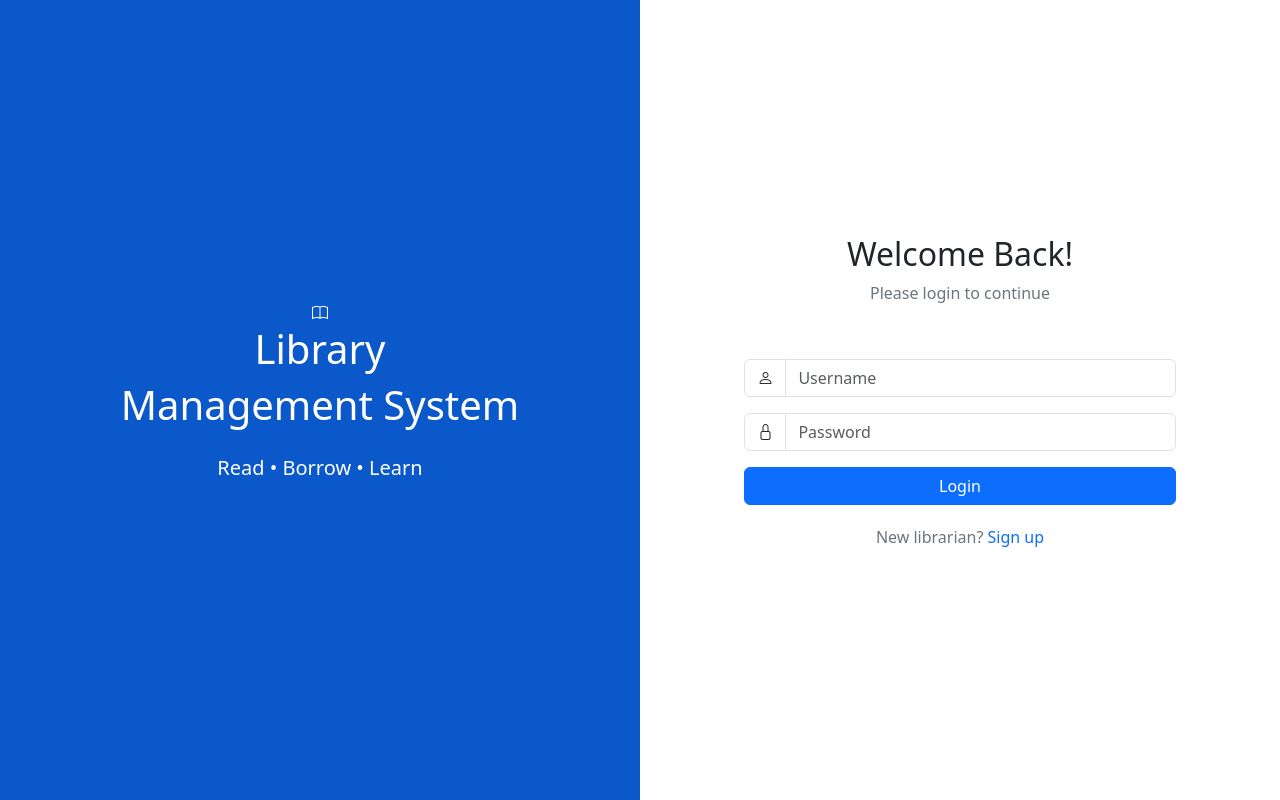
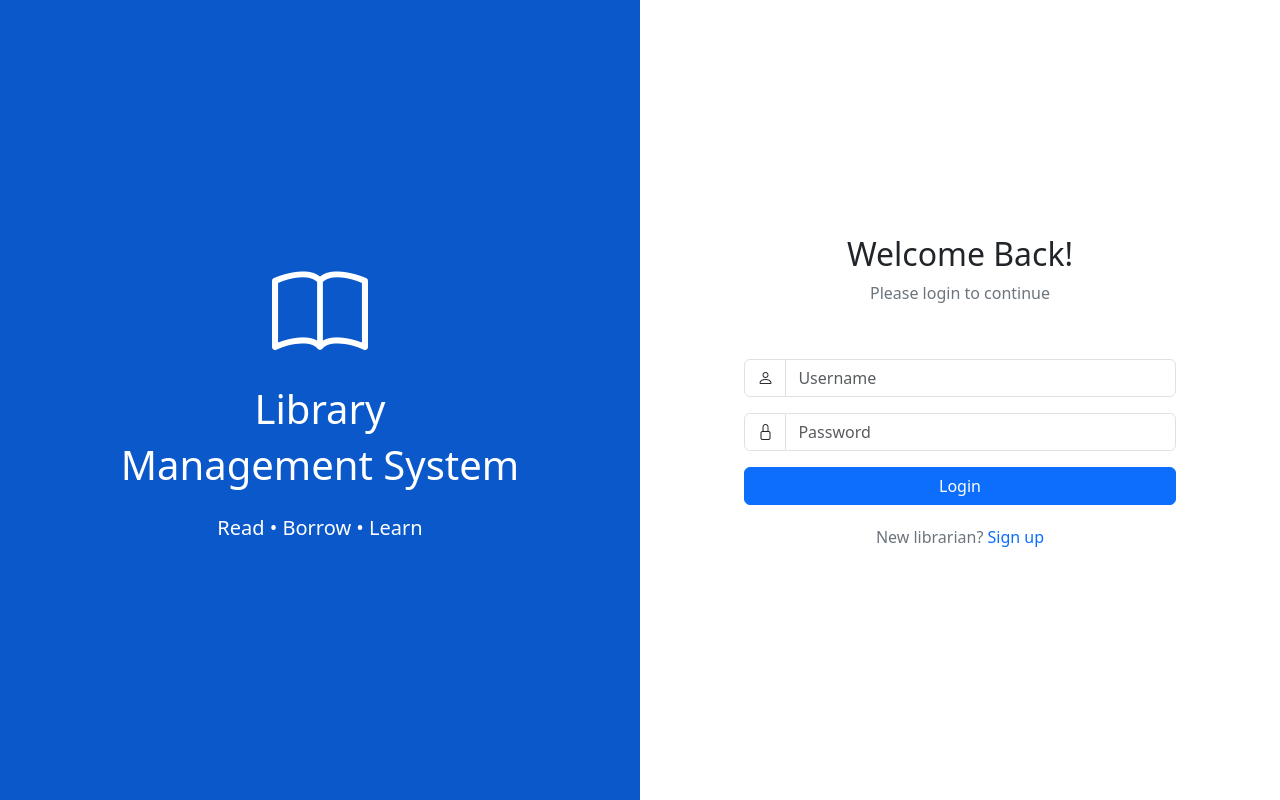
Before and after one commit to kenneth051/Library-management-system, a PHP site: page /auth/login.php in a window 1280 px wide. Run offline with PHP 8.4, Linux system fonts and the light colour scheme.

Commit message:
Increases the size of book incon

```diff
--- a/auth/login.php
+++ b/auth/login.php
@@ -48,6 +48,7 @@
                 text-decoration: none;
             }
         }
+        .bi-book { font-size: 6rem; }
     </style>
 </head>
 <body>
```
